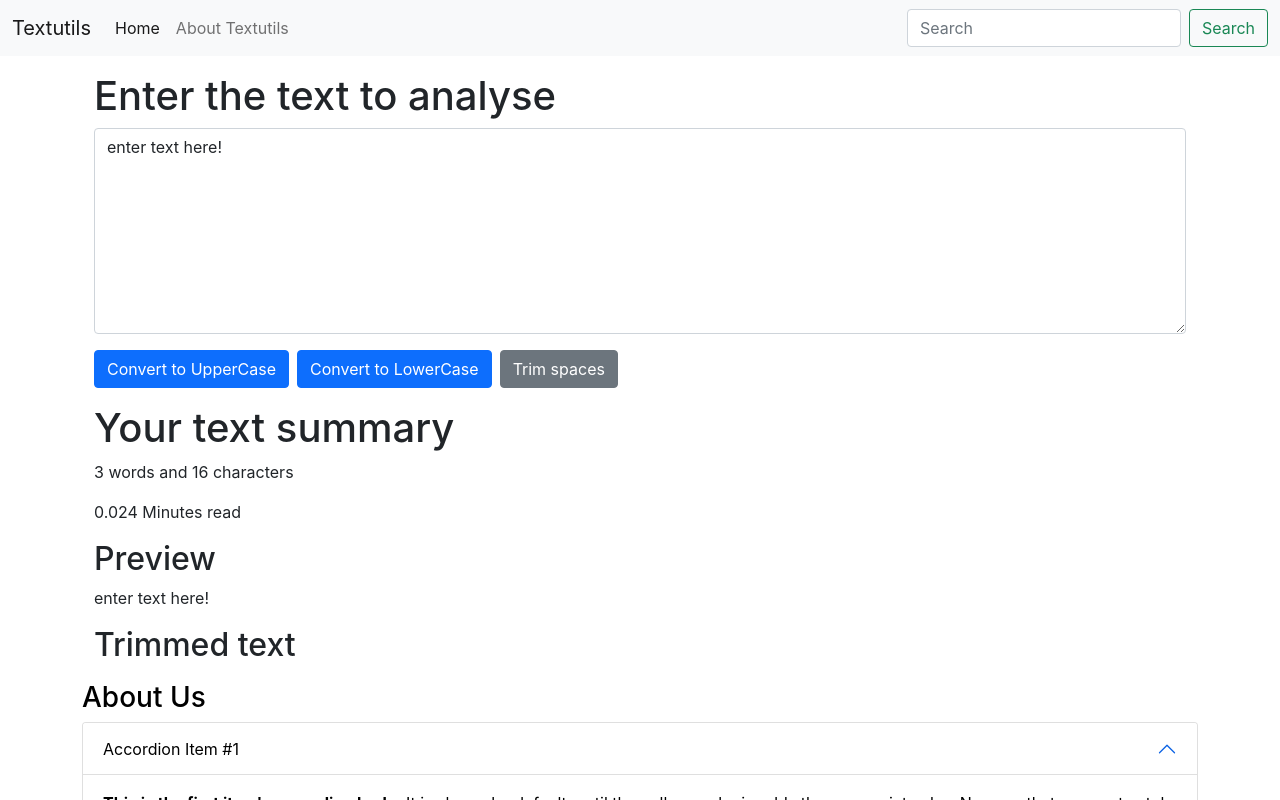
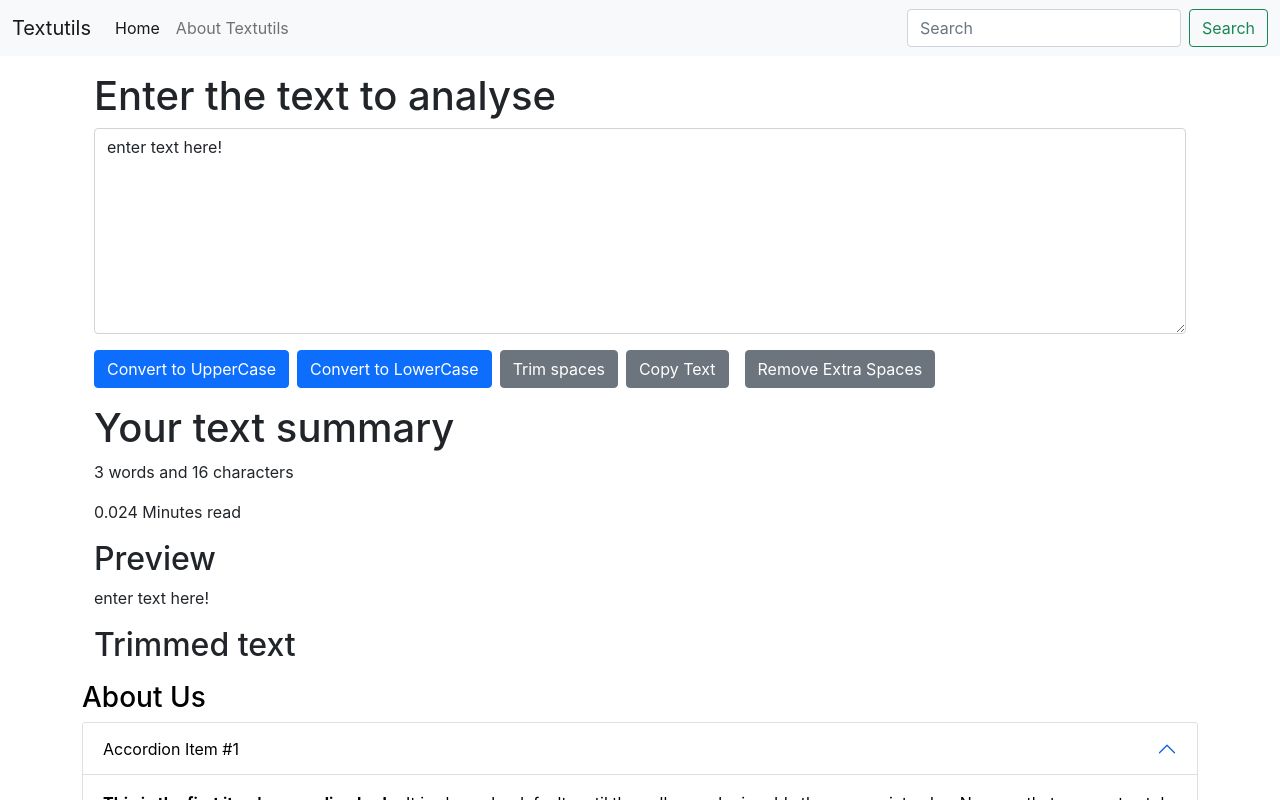
Before and after one commit to kapil551/ReactJs-Code-with-harry, a React (Create React App) app in the folder my-app/: page / in a window 1280 px wide. Shown: the top 800 px of the page. Built offline with nearby package versions, Linux system fonts and the light colour scheme.

Commit message:
added some more functionalities to TextForm component

```diff
--- a/my-app/src/components/About.js
+++ b/my-app/src/components/About.js
@@ -49,7 +49,8 @@ export default function About() {
             // update the value of myStyle
             setMyStyle({
                 backgroundColor: "black",
-                color: "white"
+                color: "white",
+                border: "1px solid white"
             });
 
             // update the value of btnStyle
--- a/my-app/src/components/Textform.js
+++ b/my-app/src/components/Textform.js
@@ -93,6 +93,23 @@ export default function Textform(props) {
 
     }
 
+    // handler function to copy text of the textform
+    const handleCopy = () => {
+
+        let copyText = document.getElementById("myBox");
+        copyText.select();
+
+        navigator.clipboard.writeText(copyText.value)
+    }
+
+    // handler function to remove extra spaces in the text
+    const removeExtraSpaceHandler = () => {
+
+        let extraSpacesRemovedText = text.split(/[ ]+/);
+
+        setText(extraSpacesRemovedText.join(" "));
+    }
+
     //Step-2: To use state, firstly enter the following code inside your function-based component.
 
     // Declare a new state variable, which we'll call "text",
@@ -140,6 +157,14 @@ export default function Textform(props) {
             {/* Let's create a trim all space Button for our app and also assign a fucntion to it.*/}
             <button type="button" className="btn btn-secondary" onClick={trimSpacesHandler} >Trim spaces</button>
 
+            {/* Copy Text Button */}
+            <button type="button" className="btn btn-secondary mx-2" onClick={handleCopy}>Copy Text</button>
+
+            {/* {Remove Extra Spaces button} */}
+            <button type="button" className="btn btn-secondary mx-2" onClick={removeExtraSpaceHandler}>Remove Extra Spaces</button>
+
+
+
 
 
 
```
